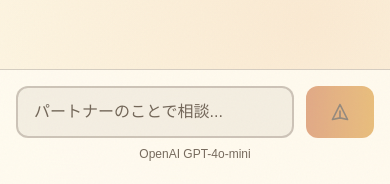
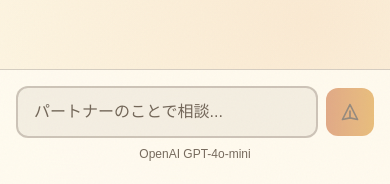
Before and after one commit to citraai/AmoMaster, a Next.js app: page /master in a window 390 px wide. Shown: the part 657-841 px from the top of the page. Built offline with nearby package versions, Linux system fonts and the light colour scheme; no server answers; a web font is replaced by a local one.

Commit message:
Fix: mobile send button visibility - remove max-width constraint

```diff
--- a/src/app/master/page.tsx
+++ b/src/app/master/page.tsx
@@ -261,21 +261,21 @@ export default function MasterPage() {
 
             {/* 入力エリア */}
             <div className="fixed bottom-0 left-0 right-0 glass border-t border-white/5" style={{ paddingBottom: 'env(safe-area-inset-bottom, 16px)' }}>
-                <div className="max-w-lg mx-auto px-4 py-4 pb-6">
-                    <div className="flex gap-3">
+                <div className="w-full px-4 py-4 pb-6">
+                    <div className="flex gap-2 items-center">
                         <input
                             type="text"
                             value={inputValue}
                             onChange={(e) => setInputValue(e.target.value)}
                             onKeyPress={(e) => e.key === "Enter" && handleSend()}
                             placeholder={`${partnerName}のことで相談...`}
-                            className="flex-1 bg-white/5 border border-white/10 rounded-xl px-4 py-3 text-white placeholder-white/30 focus:outline-none focus:border-red-500/50"
+                            className="flex-1 min-w-0 bg-white/5 border border-white/10 rounded-xl px-4 py-3 text-white placeholder-white/30 focus:outline-none focus:border-red-500/50"
                             disabled={isTyping}
                         />
                         <button
                             onClick={handleSend}
                             disabled={!inputValue.trim() || isTyping}
-                            className="px-6 py-3 bg-gradient-to-r from-red-500 to-pink-600 text-white rounded-xl disabled:opacity-50 disabled:cursor-not-allowed hover:opacity-90 transition-opacity min-w-[56px]"
+                            className="flex-shrink-0 w-12 h-12 bg-gradient-to-r from-red-500 to-pink-600 text-white rounded-xl disabled:opacity-50 disabled:cursor-not-allowed hover:opacity-90 transition-opacity flex items-center justify-center"
                         >
                             <svg className="w-5 h-5" fill="none" stroke="currentColor" viewBox="0 0 24 24">
                                 <path strokeLinecap="round" strokeLinejoin="round" strokeWidth={2} d="M12 19l9 2-9-18-9 18 9-2zm0 0v-8" />
```
